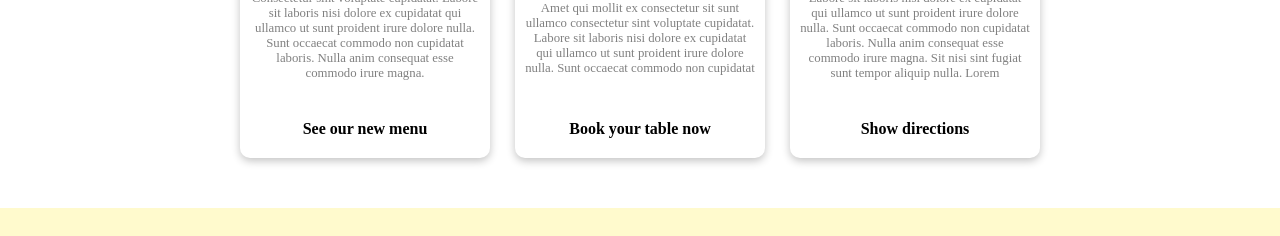
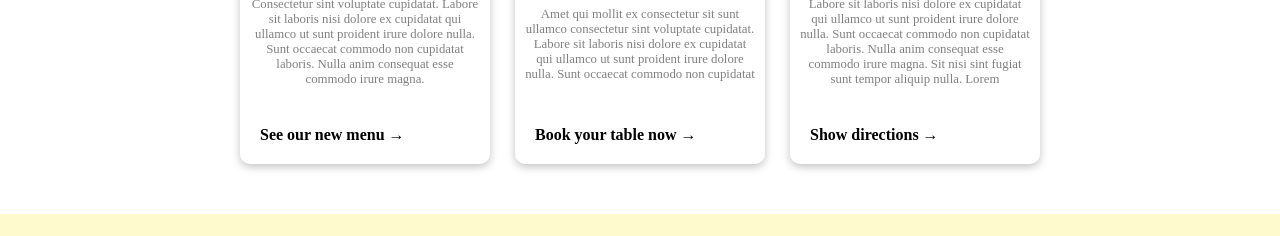
Before and after one commit to sweetrain05/meta-frontend-certificate-html-css-project, a plain HTML site: page index.html in a window 1280 px wide. Shown: the part 1512-1748 px from the top of the page. Drawn offline with Linux system fonts and the light colour scheme.

Commit message:
Effects applied

```diff
--- a/index.html
+++ b/index.html
@@ -52,7 +52,11 @@
                         irure dolore nulla. Sunt occaecat commodo non cupidatat
                         laboris. Nulla anim consequat esse commodo irure magna.
                     </p>
-                    <h5 class="article-link" href="#">See our new menu</h5>
+                    <div class="article-link-container">
+                        <h5 class="article-link" href="#">
+                            See our new menu →
+                        </h5>
+                    </div>
                 </article>
                 <article>
                     <div class="article-title">Book a table</div>
@@ -67,7 +71,11 @@
                         nisi dolore ex cupidatat qui ullamco ut sunt proident
                         irure dolore nulla. Sunt occaecat commodo non cupidatat
                     </p>
-                    <h5 class="article-link" href="#">Book your table now</h5>
+                    <div class="article-link-container">
+                        <h5 class="article-link" href="#">
+                            Book your table now →
+                        </h5>
+                    </div>
                 </article>
                 <article>
                     <div class="article-title">Opening Hours</div>
@@ -83,7 +91,9 @@
                         commodo irure magna. Sit nisi sint fugiat sunt tempor
                         aliquip nulla. Lorem
                     </p>
-                    <h5 class="article-link" href="#">Show directions</h5>
+                    <div class="article-link-container">
+                        <h5 class="article-link" href="#">Show directions →</h5>
+                    </div>
                 </article>
             </section>
         </main>
--- a/style.css
+++ b/style.css
@@ -31,14 +31,21 @@ body {
     justify-content: space-evenly;
     align-items: center;
     cursor: pointer;
-    padding: 30px 0;
+    padding: 30px 0 25px 0;
     border-top: 1px solid rgb(74, 92, 0);
     border-bottom: 1px solid rgb(74, 92, 0);
 }
 
+.nav-li {
+    font-size: 1.3rem;
+    padding-bottom: 2px;
+    border-bottom: 3px solid transparent;
+}
+
 .nav-li:hover {
-    text-decoration: underline;
+    /* text-decoration: underline; */
     color: rgb(136, 136, 0);
+    border-bottom: 3px solid rgb(136, 136, 0);
 }
 
 main {
@@ -90,6 +97,8 @@ article {
 
 article:hover {
     box-shadow: 0px 0px 10px rgb(131, 131, 118);
+    transform: scale(1.05);
+    transition: transform 0.5s ease-in-out;
 }
 
 article .article-title {
@@ -108,6 +117,14 @@ article .article-text {
     font-size: 0.8rem;
     padding: 1rem 0 2rem 0;
 }
+
+article .article-link-container {
+    width: 100%;
+    display: flex;
+    justify-content: flex-start;
+    margin-left: 20px;
+}
+
 article .article-link:hover {
     cursor: pointer;
     color: rgb(108, 108, 0);
```
